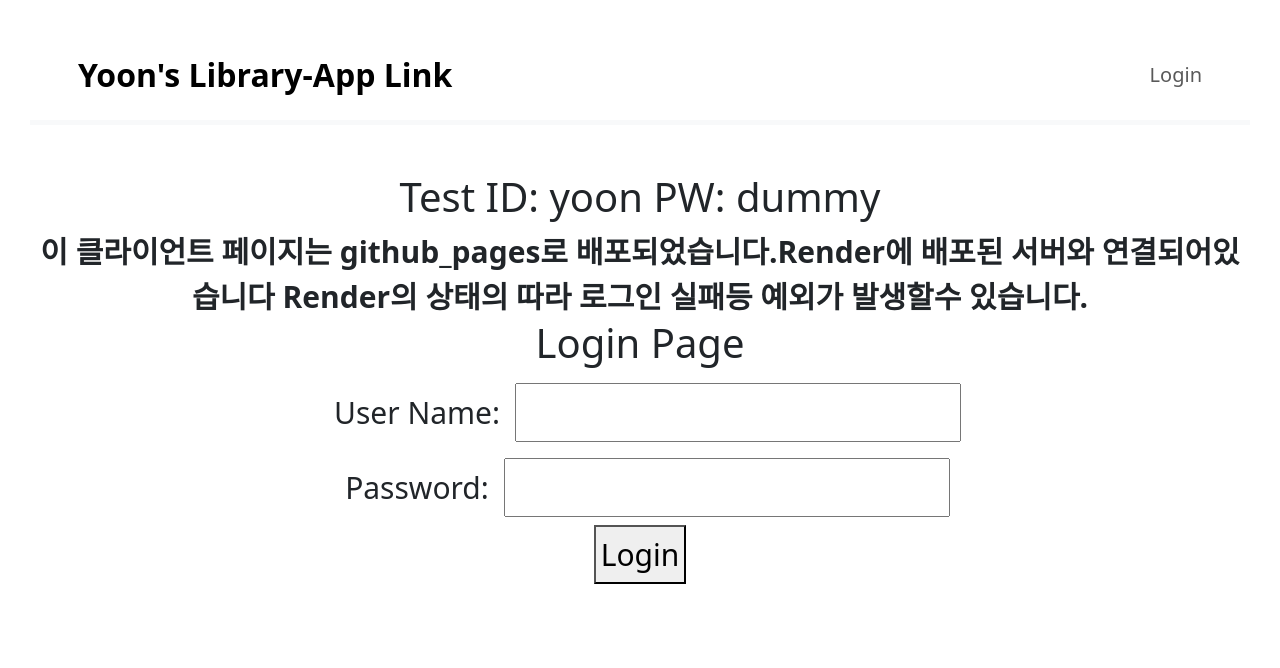
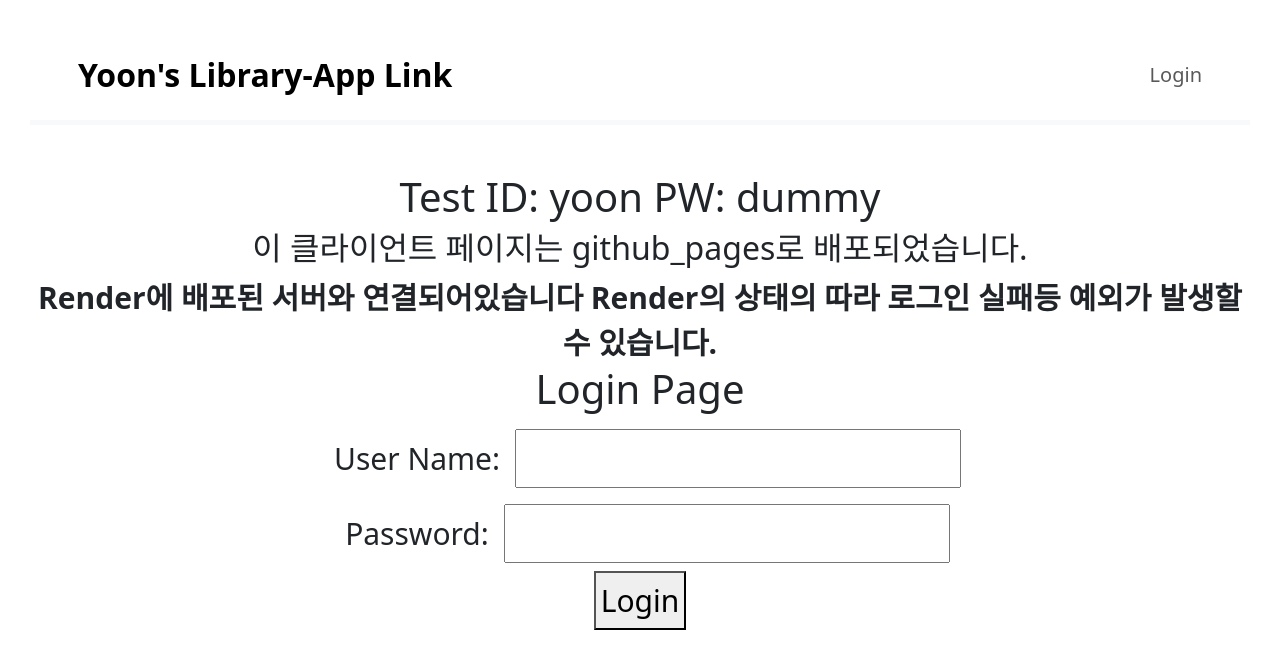
Before and after one commit to SuHwanYoon/React-Todo-App-Client, a React (Create React App) app: page / in a window 1280 px wide. Shown: the top 668 px of the page. Built offline with nearby package versions, Linux system fonts and the light colour scheme.

Commit message:
fix routing

```diff
--- a/src/components/todo/LoginComponent.jsx
+++ b/src/components/todo/LoginComponent.jsx
@@ -53,7 +53,7 @@ function LoginComponent(){
             {/* 컴포넌트로 사용하기에는 작아서 메서드를 이용해서 메세지를 출력  */}
 
             <h1>Test ID: yoon  PW: dummy</h1>
-            <strong>이 클라이언트 페이지는 github_pages로 배포되었습니다.</strong>
+            <h2>이 클라이언트 페이지는 github_pages로 배포되었습니다.</h2>
             <strong>Render에 배포된 서버와 연결되어있습니다 Render의 상태의 따라 로그인 실패등 예외가 발생할수 있습니다.</strong>
             <br />
             <h1>Login Page</h1>
--- a/src/components/todo/api/ApiClient.js
+++ b/src/components/todo/api/ApiClient.js
@@ -4,7 +4,7 @@ import axios from "axios";
 // 환경 변수에서 API URL 가져오기
 const apiURL = process.env.NODE_ENV === 'production'
   ? process.env.REACT_APP_API_URL
-  : 'http://localhost:8080'; // npm run start로 실행할때 디폴트로 SpringBoot 5000 port 서버 URL 설정
+  : 'http://localhost:8080'; // npm run start로 실행할때 디폴트로 SpringBoot 8080 port 서버 URL 설정
 
 
 
```
